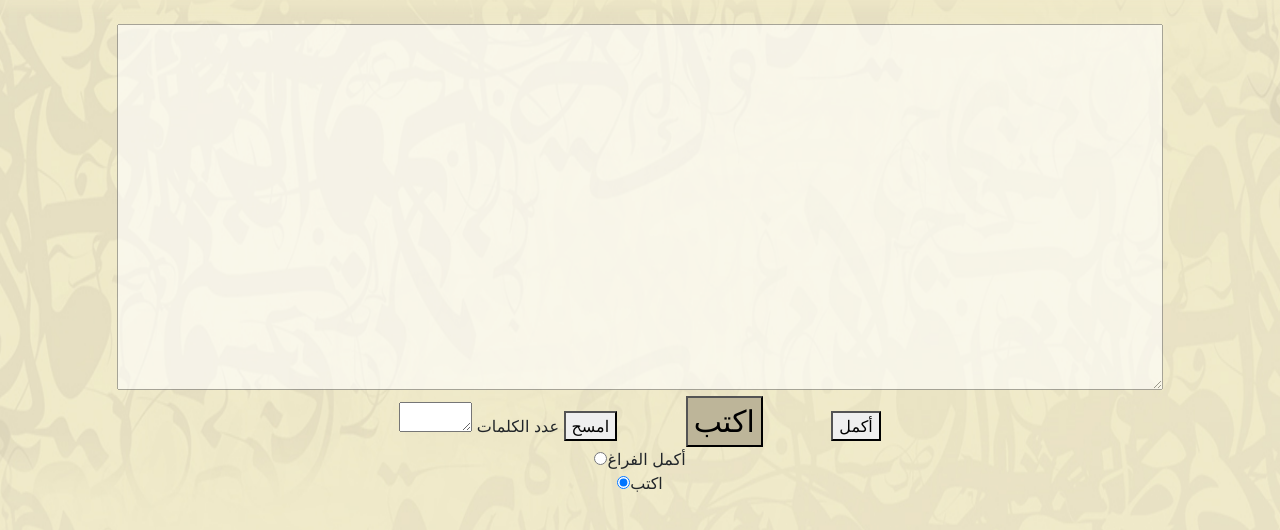
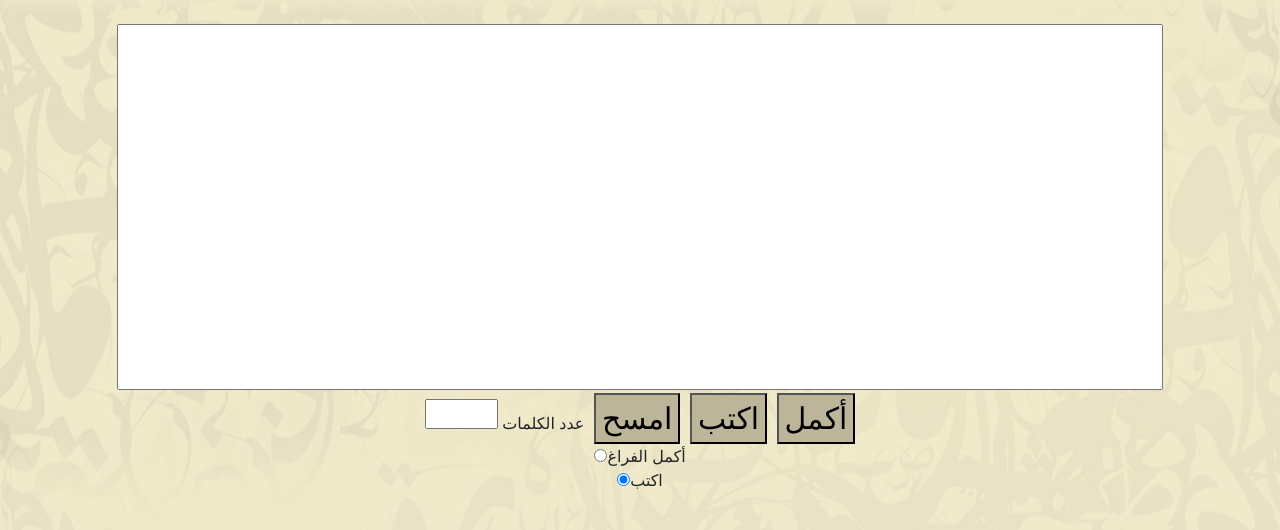
Before and after one commit to aaimsh/senior_project, a plain HTML site: page flaskr/flaskr/templates/index.html in a window 1280 px wide. Shown: the part 128-658 px from the top of the page. Drawn offline with nearby package versions, Linux system fonts and the light colour scheme; a web font is replaced by a local one.

Commit message:
Update index.css

```diff
--- a/flaskr/flaskr/static/index.css
+++ b/flaskr/flaskr/static/index.css
@@ -68,14 +68,18 @@ li{
 	margin-right:15%;
 }
 .text-field{
-	margin:auto;
-	margin-top: 2%;
-	text-align: center;
-	opacity:60%;
+	margin-top:2%;
+}
+.text-field #oktob{
+	display: block;
+    margin-left: auto;
+    margin-right: auto;
+	text-align:right;
+	resize: none;
 }
 .buttons{
 	text-align: center;
-	margin:0px;
+	margin-top:3px;
 }
 .buttons #numOfWords{
 	margin-bottom:3px;
@@ -83,7 +87,30 @@ li{
 .buttons #write{
 	background-color: #bdb599;
 	font-family: "Times New Roman";
-	margin-right:5%;
-	margin-left:5%;
+	margin-left:5px;
 	font-size:30px;
 }
+.buttons #noOfWords{
+	resize: none;
+}
+.buttons #clear{
+	background-color: #bdb599;
+	font-family: "Times New Roman";
+	margin-left:5px;
+	font-size:30px;
+}
+.buttons #complete{
+	background-color: #bdb599;
+	font-family: "Times New Roman";
+	margin-left:5px;
+	font-size:30px;
+}
+.forma{
+	display: inline;
+}
+.forma #space{
+
+}
+.forma #extb{
+
+}
```
